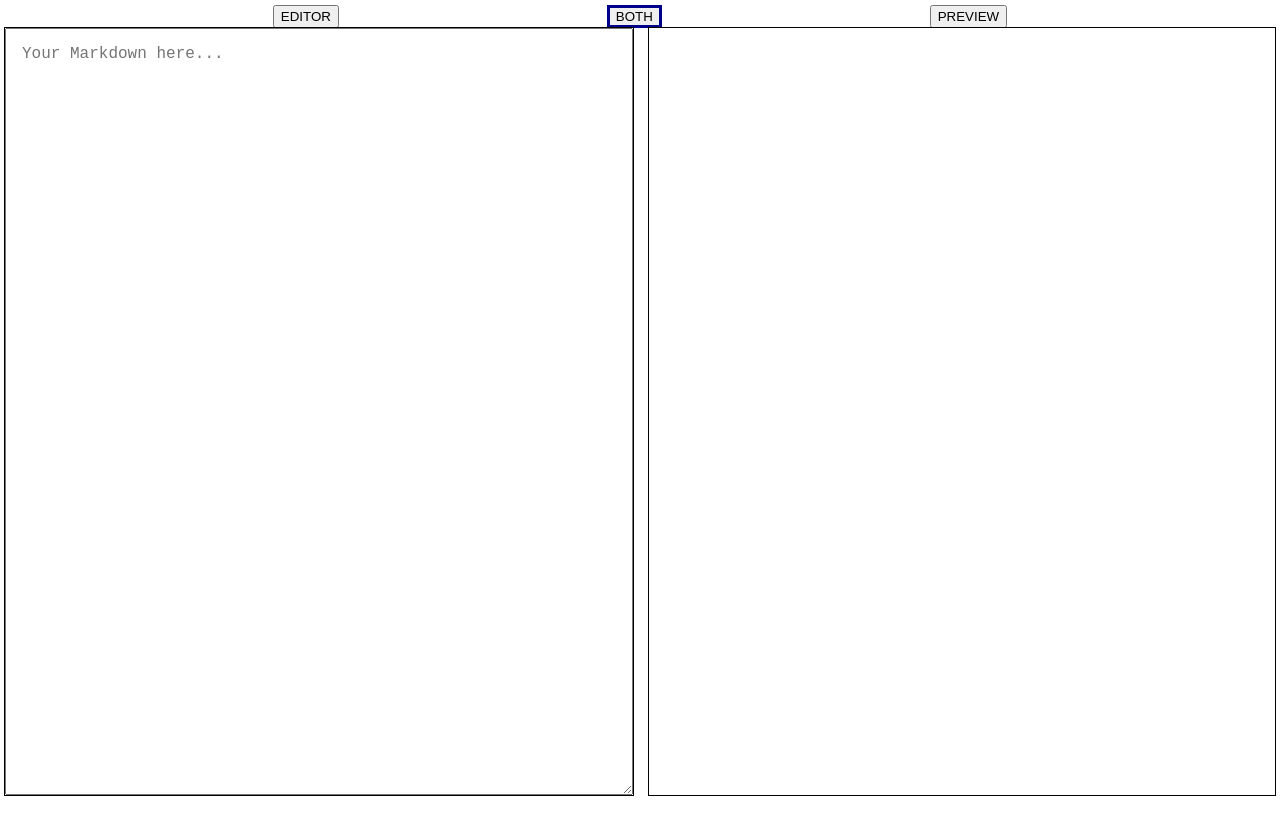
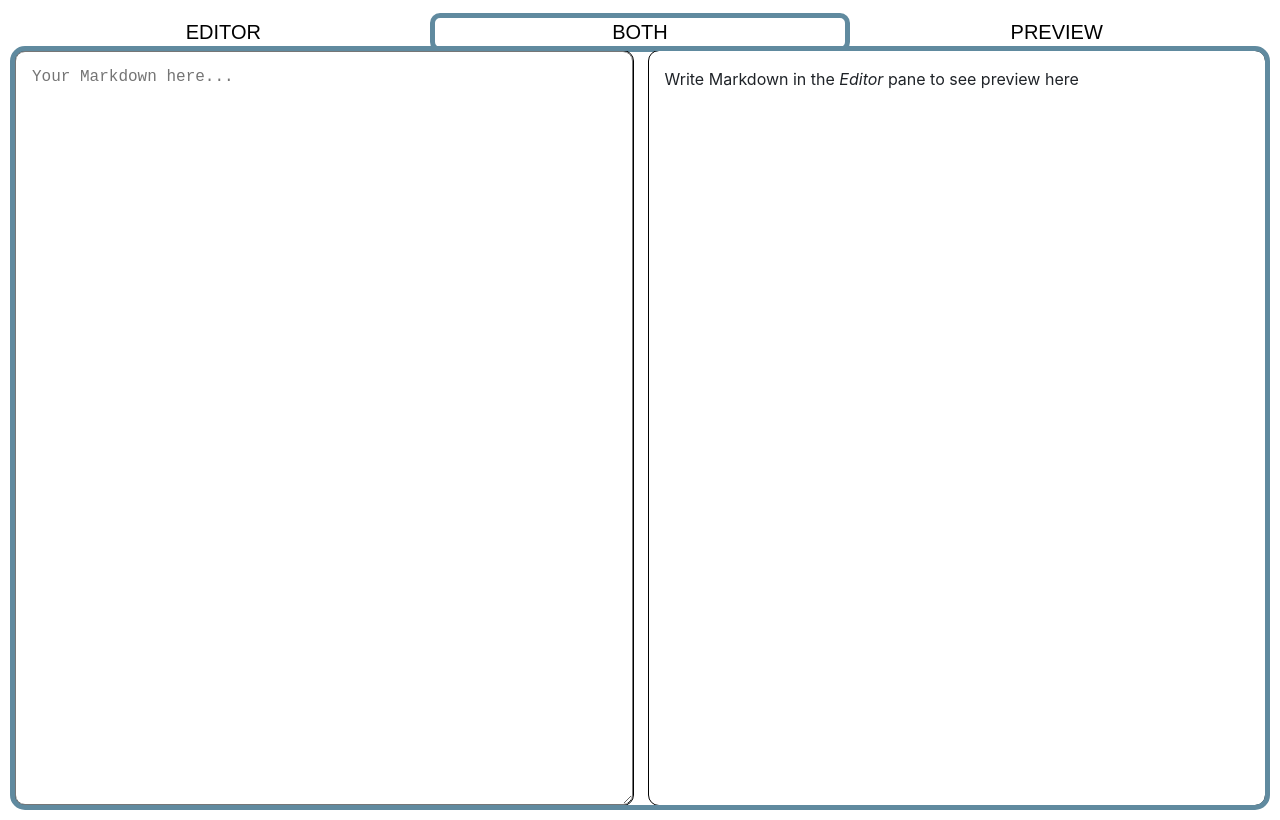
Before and after one commit to WizardOfSaaS/markdown-previewer, a Next.js app: page / in a window 1280 px wide. Built offline with nearby package versions, Linux system fonts and the light colour scheme.

Commit message:
Improve styling

```diff
--- a/app/components/Previewer.jsx
+++ b/app/components/Previewer.jsx
@@ -3,7 +3,11 @@ function Previewer({ html }) {
   return (
     <div
       className="previewer markdown-body"
-      dangerouslySetInnerHTML={{ __html: html }}
+      dangerouslySetInnerHTML={{
+        __html:
+          html ||
+          `Write Markdown in the <em>Editor</em> pane to see preview here`,
+      }}
     ></div>
   );
 }
--- a/app/globals.css
+++ b/app/globals.css
@@ -4,9 +4,10 @@
 
 body {
   width: 100vw;
+  max-width: min(1500px, calc(100vw - 20px));
   height: 100vh;
   font-size: 25px;
-  margin: 0;
+  margin: 10px auto;
   padding: 5px;
 }
 
@@ -22,12 +23,33 @@ main {
   width: 100%;
   display: flex;
   justify-content: space-evenly;
+  margin-bottom: 4px;;
 }
+
+.viewbar button {
+  font-size: 20px;
+  border-radius: 5px;
+  font-weight: 500;
+  width: 100%;
+  background-color: #00000000;
+  border: none;
+  transition: 0.3s;
+  padding: 3px;
+  margin: 3px;
+  margin-bottom:0;
+}
+
+.viewbar button.active {
+  outline: 5px solid hsl(200, 25%, 50%);
+}
+
 
 .editor-previewer {
   display: flex;
   flex: 1;
   gap: 1rem;
+  outline: 5px solid hsl(200, 25%, 50%);
+  border-radius: 10px;
 }
 
 .editor, .previewer {
@@ -35,16 +57,10 @@ main {
   height: 100%;
   outline: 1px solid black;
   padding: 1rem;
+  border-radius: 10px;
+  transition: 0.3s ease-in-out;
 }
 
 .editor {
   font-size: 16px;
 }
-
-.active {
-  border: 3px solid darkblue;
-}
-
-.no-display {
-  display: none
-}
--- a/app/page.js
+++ b/app/page.js
@@ -7,7 +7,7 @@ import ViewBar from "./components/ViewBar"
 
 export default function Home() {
   const [input, setInput] = useState('')
-  const [layout, setLayout] = useState('both')
+  const [layout, setLayout] = useState('BOTH')
   const convertedHtml = marked(input)
   return (
     <main className="flex">
```
